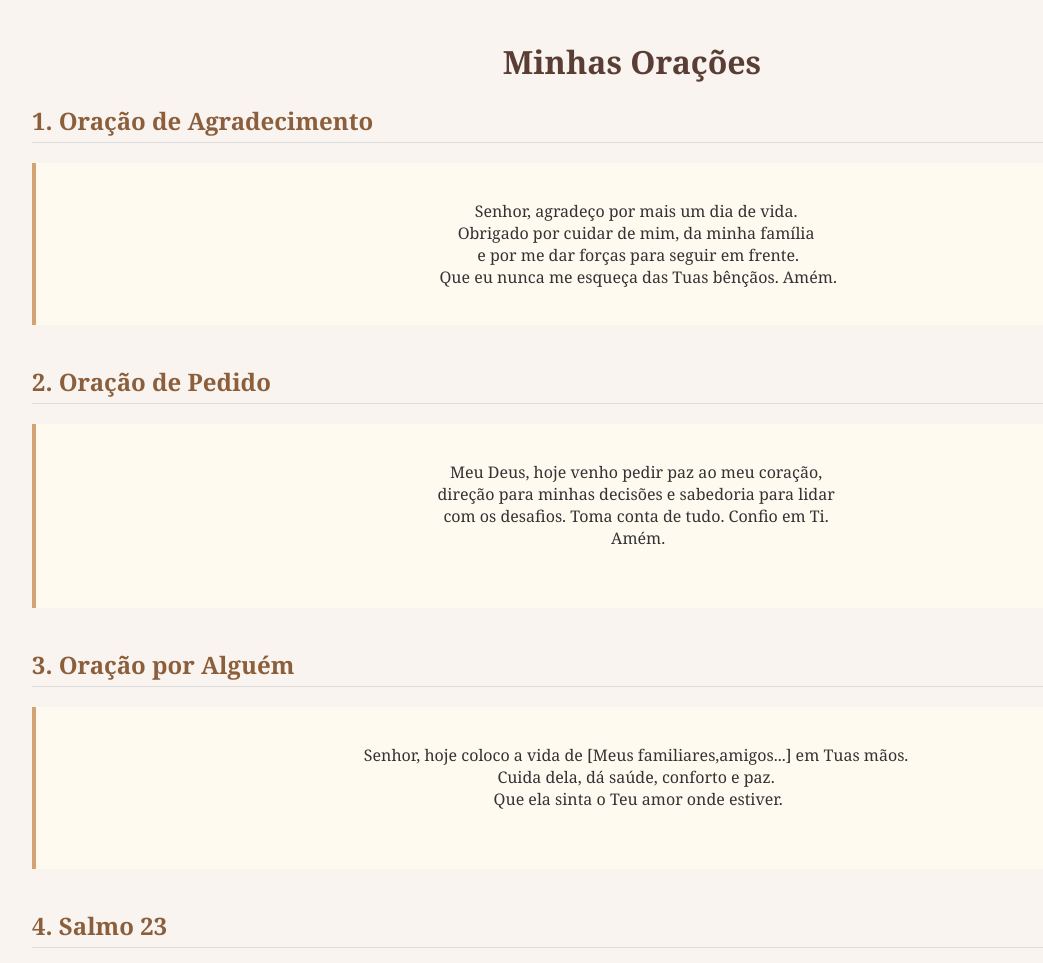
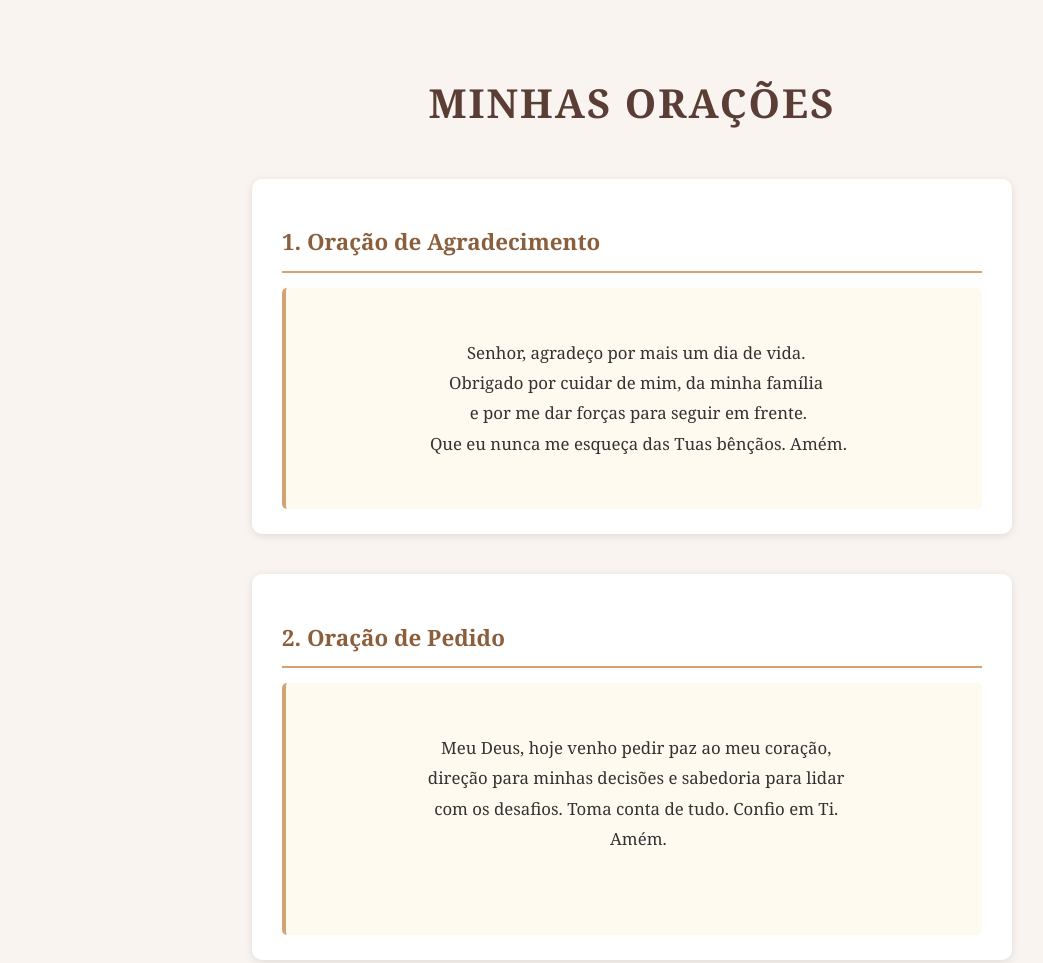
Before and after one commit to MeirySouza/Minhas-Oracoes, a plain HTML site: page minhasorações.html in a window 1280 px wide. Shown: the top 963 px of the page, without its empty margins (8-1051 px from the left). Drawn offline with Linux system fonts and the light colour scheme.

Commit message:
Update minhasorações.html

```diff
--- a/minhasorações.html
+++ b/minhasorações.html
@@ -4,35 +4,91 @@
   <meta charset="UTF-8">
   <title>Minhas Orações</title>
   <style>
+    /* ====== ESTILO GERAL ====== */
 body {
   font-family: 'Georgia', serif;
   background-color: #f9f4ef;
   color: #333;
-      margin: 40px;
+  margin: 0;
+  padding: 40px 20px;
+  line-height: 1.8;
+}
+
+/* ====== CABEÇALHO ====== */
+h1 {
+  text-align: center;
+  color: #5a3e36;
+  font-size: 2.5em;
+  margin-bottom: 40px;
+  text-transform: uppercase;
+  letter-spacing: 2px;
+}
+
+/* ====== TÍTULOS DAS SEÇÕES ====== */
+h2 {
+  color: #8b5e3c;
+  border-bottom: 2px solid #d4a373;
+  padding-bottom: 8px;
+  font-size: 1.4em;
+  margin-bottom: 15px;
+}
+
+/* ====== SEÇÕES ====== */
+.section {
+  max-width: 700px;
+  background-color: #fff;
+  margin: 0 auto 40px auto;
+  padding: 25px 30px;
+  border-radius: 10px;
+  box-shadow: 0 2px 8px rgba(0, 0, 0, 0.1);
+  transition: transform 0.2s ease, box-shadow 0.2s ease;
+}
+
+.section:hover {
+  transform: translateY(-4px);
+  box-shadow: 0 4px 16px rgba(0, 0, 0, 0.15);
+}
+
+/* ====== CAIXA DAS ORAÇÕES ====== */
+.prayer {
+  background-color: #fffaf0;
+  border-left: 4px solid #d4a373;
+  padding: 20px;
+  margin-top: 10px;
+  border-radius: 5px;
+  font-size: 1.05em;
+  text-align: center;
+  white-space: pre-wrap;
+  line-height: 1.8;
+}
+
+/* ====== RODAPÉ (caso queira adicionar futuramente) ====== */
+footer {
+  text-align: center;
+  font-size: 0.9em;
+  color: #666;
+  margin-top: 50px;
+}
+
+/* ====== RESPONSIVIDADE ====== */
+@media (max-width: 600px) {
+  body {
+    padding: 20px 10px;
   }
 
   h1 {
-      text-align: center;
-      color: #5a3e36;
-    }
-
-    h2 {
-      color: #8b5e3c;
-      border-bottom: 1px solid #ddd;
-      padding-bottom: 5px;
+    font-size: 2em;
   }
 
   .section {
-      margin-bottom: 40px;
+    padding: 20px;
   }
 
   .prayer {
-      background-color: #fffaf0;
-      border-left: 4px solid #d4a373;
-      padding: 15px;
-      margin-top: 10px;
-      white-space: pre-wrap;
+    font-size: 1em;
   }
+}
+
   </style>
 </head>
 <body>
```
Lines whose indentation alone changed are shown as unchanged.
